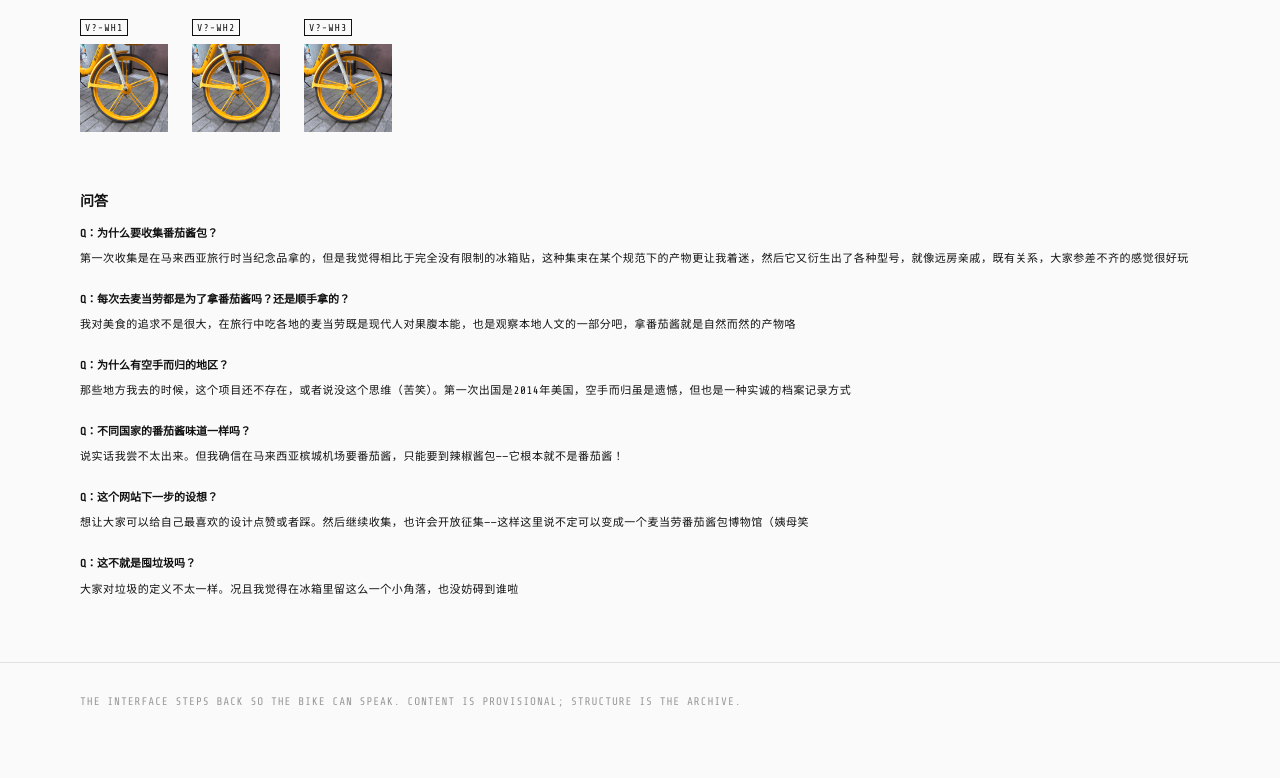
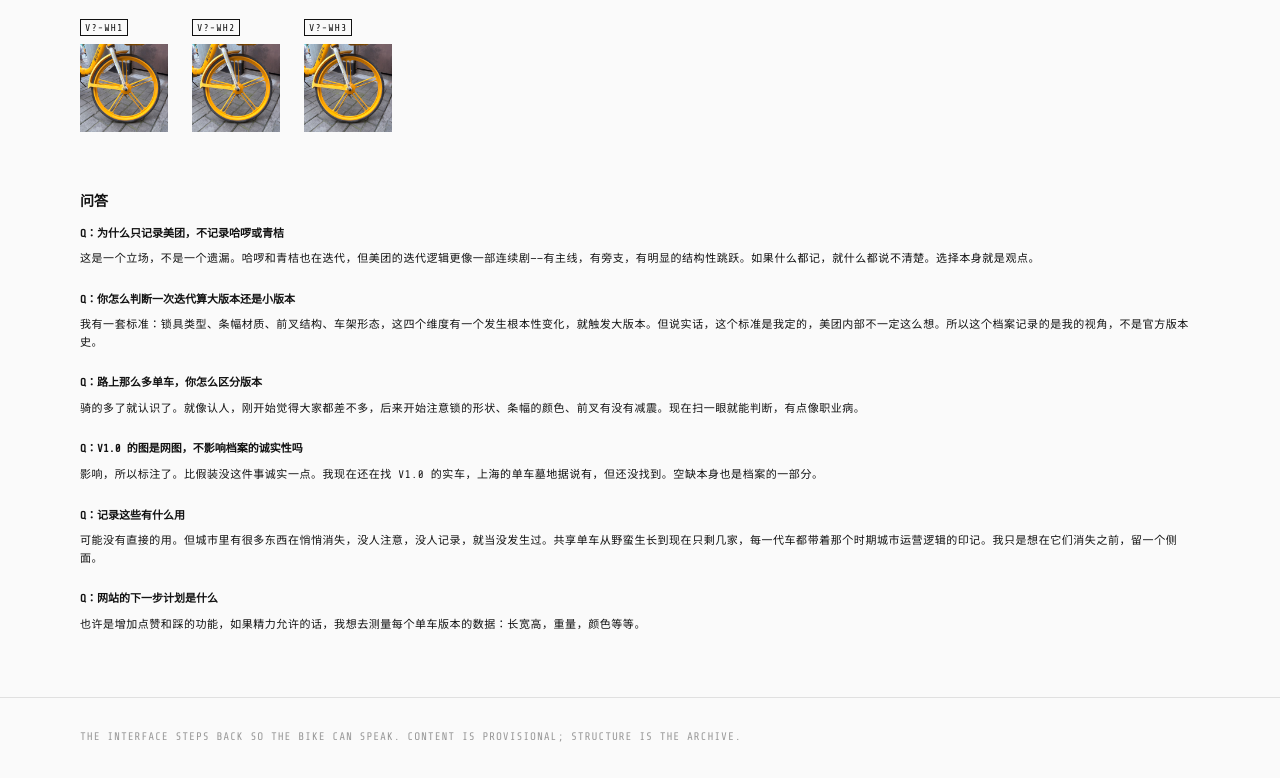
Before and after one commit to TangerineCamel/bike-archive, a plain HTML site: page index.html in a window 1280 px wide. Shown: the part 590-1368 px from the top of the page. Before the commit the page ends 1346 px from the top, so only its background shows below. Drawn offline with nearby package versions, Linux system fonts and the light colour scheme.

```diff
--- a/index.html
+++ b/index.html
@@ -141,28 +141,28 @@
       <h2 class="section-label">问答</h2>
       <div class="qa-list">
         <div class="qa-item">
-          <p class="qa-q">Q：为什么要收集番茄酱包？</p>
-          <p class="qa-a">第一次收集是在马来西亚旅行时当纪念品拿的，但是我觉得相比于完全没有限制的冰箱贴，这种集束在某个规范下的产物更让我着迷，然后它又衍生出了各种型号，就像远房亲戚，既有关系，大家参差不齐的感觉很好玩</p>
+          <p class="qa-q">Q：为什么只记录美团，不记录哈啰或青桔</p>
+          <p class="qa-a">这是一个立场，不是一个遗漏。哈啰和青桔也在迭代，但美团的迭代逻辑更像一部连续剧——有主线，有旁支，有明显的结构性跳跃。如果什么都记，就什么都说不清楚。选择本身就是观点。</p>
         </div>
         <div class="qa-item">
-          <p class="qa-q">Q：每次去麦当劳都是为了拿番茄酱吗？还是顺手拿的？</p>
-          <p class="qa-a">我对美食的追求不是很大，在旅行中吃各地的麦当劳既是现代人对果腹本能，也是观察本地人文的一部分吧，拿番茄酱就是自然而然的产物咯</p>
+          <p class="qa-q">Q：你怎么判断一次迭代算大版本还是小版本</p>
+          <p class="qa-a">我有一套标准：锁具类型、条幅材质、前叉结构、车架形态，这四个维度有一个发生根本性变化，就触发大版本。但说实话，这个标准是我定的，美团内部不一定这么想。所以这个档案记录的是我的视角，不是官方版本史。</p>
         </div>
         <div class="qa-item">
-          <p class="qa-q">Q：为什么有空手而归的地区？</p>
-          <p class="qa-a">那些地方我去的时候，这个项目还不存在，或者说没这个思维（苦笑）。第一次出国是2014年美国，空手而归虽是遗憾，但也是一种实诚的档案记录方式</p>
+          <p class="qa-q">Q：路上那么多单车，你怎么区分版本</p>
+          <p class="qa-a">骑的多了就认识了。就像认人，刚开始觉得大家都差不多，后来开始注意锁的形状、条幅的颜色、前叉有没有减震。现在扫一眼就能判断，有点像职业病。</p>
         </div>
         <div class="qa-item">
-          <p class="qa-q">Q：不同国家的番茄酱味道一样吗？</p>
-          <p class="qa-a">说实话我尝不太出来。但我确信在马来西亚槟城机场要番茄酱，只能要到辣椒酱包——它根本就不是番茄酱！</p>
+          <p class="qa-q">Q：V1.0 的图是网图，不影响档案的诚实性吗</p>
+          <p class="qa-a">影响，所以标注了。比假装没这件事诚实一点。我现在还在找 V1.0 的实车，上海的单车墓地据说有，但还没找到。空缺本身也是档案的一部分。</p>
         </div>
         <div class="qa-item">
-          <p class="qa-q">Q：这个网站下一步的设想？</p>
-          <p class="qa-a">想让大家可以给自己最喜欢的设计点赞或者踩。然后继续收集，也许会开放征集——这样这里说不定可以变成一个麦当劳番茄酱包博物馆（姨母笑</p>
+          <p class="qa-q">Q：记录这些有什么用</p>
+          <p class="qa-a">可能没有直接的用。但城市里有很多东西在悄悄消失，没人注意，没人记录，就当没发生过。共享单车从野蛮生长到现在只剩几家，每一代车都带着那个时期城市运营逻辑的印记。我只是想在它们消失之前，留一个侧面。</p>
         </div>
         <div class="qa-item">
-          <p class="qa-q">Q：这不就是囤垃圾吗？</p>
-          <p class="qa-a">大家对垃圾的定义不太一样。况且我觉得在冰箱里留这么一个小角落，也没妨碍到谁啦</p>
+          <p class="qa-q">Q：网站的下一步计划是什么</p>
+          <p class="qa-a">也许是增加点赞和踩的功能，如果精力允许的话，我想去测量每个单车版本的数据：长宽高，重量，颜色等等。</p>
         </div>
       </div>
     </section>
```
